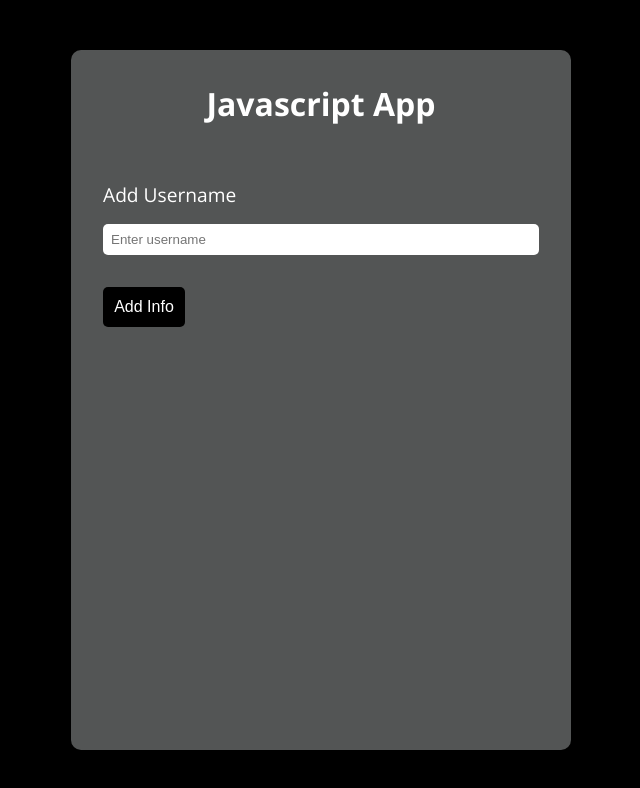
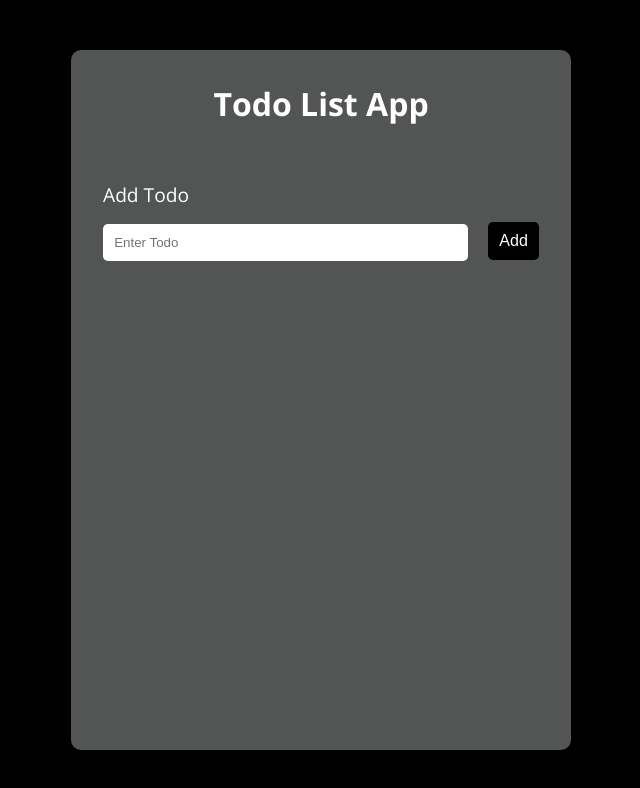
Before and after one commit to GeorgeBotos03/js-project-main, a website: page index.html in a window 1280 px wide. Shown: the whole page, without its empty margins (319-959 px from the left). Drawn offline with nearby package versions, Linux system fonts and the light colour scheme; no server answers.

Commit message:
update html and css

```diff
--- a/index.html
+++ b/index.html
@@ -24,22 +24,22 @@
     <div class="container">
       <main class="app">
         <header class="header">
-          <h2>Javascript App</h2>
+          <h2>Todo List App</h2>
         </header>
 
         <section class="section">
           <form id="user-form">
             <div class="label">
-              <label class="label-item" for="username">Add Username</label>
+              <label class="label-item" for="username">Add Todo</label>
               <input
                 type="text"
                 id="username"
                 name="username"
-                placeholder="Enter username"
+                placeholder="Enter Todo"
               />
             </div>
 
-            <button id="add-item" type="submit" class="btn">Add Info</button>
+            <button id="add-item" type="submit" class="btn">Add</button>
           </form>
           <ul class="item-list" id="item-list">
             <!-- <li>
--- a/style.css
+++ b/style.css
@@ -55,6 +55,7 @@ h2{
     display: flex;
     flex-direction: column;
     margin-bottom: 1rem;
+    flex: 1 1 auto;
 }
 
 .label-item{
@@ -64,8 +65,9 @@ h2{
 
 #username{
     width: 100%;
-    padding: 0.5rem;
+    padding: 0.7rem;
     margin-top: 0.5rem;
+    margin-bottom: 8px;
     border-radius: 5px;
     border: none;
 }
@@ -106,6 +108,9 @@ h2{
     font-size: 1rem;
     cursor: pointer;
     margin-top: 1rem;
+    margin-bottom: 0;
+    margin-left: 10px;
+    line-height: 1;
 }
 
 .btn:hover{
@@ -148,3 +153,10 @@ h2{
     transition: 0.5s;
     color: white;
 }
+
+#user-form{
+    display: flex;
+    width: 100%;
+    gap: 10px;
+    align-items: center;
+}
```
Also changed, not shown: db.json (+0 -10 lines).
